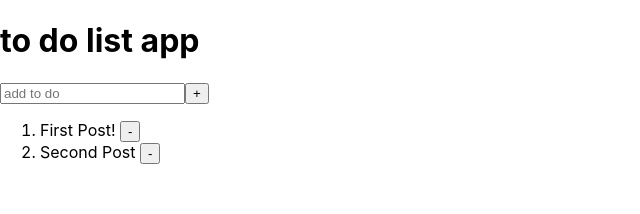
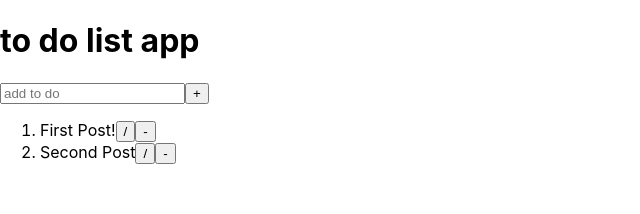
Before and after one commit to khurshidaalam/todoappwithredux, a React (Create React App) app: page / in a window 1280 px wide. Shown: the top 214 px of the page, without its empty margins (0-640 px from the left). Built offline with nearby package versions, Linux system fonts and the light colour scheme.

Commit message:
delete item done

```diff
--- a/src/features/editor/TodoList.js
+++ b/src/features/editor/TodoList.js
@@ -9,15 +9,12 @@ const TodoList = () => {
     const [item, setListItem] = useState("")
     const todos = useSelector(state => state.todos);
 
-    const removeItem = ()=>{
-        dispatch(deleteData({
-            id: nanoid()
-        }))
-    }
 
 
     const renderList = todos.map((todo, index) => {
-        return <li className='listitem' key={todo.id}>{todo.item} <button onClick={removeItem}>-</button></li>;
+        return <li className='listitem' key={todo.id}>{todo.item}
+        <button >/</button>
+        <button onClick={()=>dispatch(deleteData({id:todo.id}))}>-</button></li>;
     })
 
     const saveonClick = () => {
--- a/src/features/editor/todoSlice.js
+++ b/src/features/editor/todoSlice.js
@@ -17,14 +17,13 @@ const todoSlice = createSlice({
       });
     },
     deleteData(state, action) {
-      const delte = state.filter(({id})=> {
-        // >id === action.payload.id
-
-console.log(action.payload.id, id);
-
-      });
-console.log(delte)
-    },
+      return  state.filter((item)=> {
+             return item.id !== action.payload.id
+       });
+     },
+     updateData(state, action){
+      return state.filter
+     }
 
   }
 })
```
